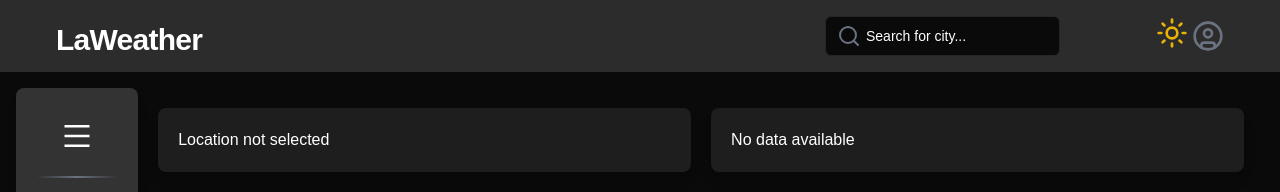
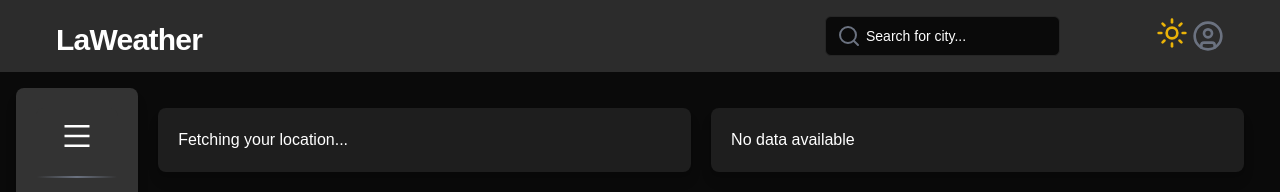
Before and after one commit to CodeLaMat/La_Weather, a Next.js app in the folder weather-app-frontend/: page / in a window 1280 px wide. Shown: the top 192 px of the page. Built offline with nearby package versions, Linux system fonts and the light colour scheme; no server answers.

Commit message:
Refactor WeatherDisplay component to fetch weather data based on user location

```diff
--- a/weather-app-frontend/components/WeatherDisplay.tsx
+++ b/weather-app-frontend/components/WeatherDisplay.tsx
@@ -8,6 +8,7 @@ import { FaRegHeart, FaHeart } from "react-icons/fa";
 import { favoritesThunk } from "../thunks/favoritesThunk";
 import { FavoriteCity } from "../types/mainTypes";
 import { useSession } from "next-auth/react";
+import { fetchWeather } from "../thunks/fetchWeather";
 
 const kelvinToCelsius = (kelvin: number) => (kelvin - 273.15).toFixed(1);
 const celsiusToFahrenheit = (celsius: string) =>
@@ -19,7 +20,7 @@ const WeatherDisplay = () => {
   const token = session?.accessToken;
   const userId = session?.user?.id;
 
-  console.log("USER İD:", userId);
+  console.log("USER ID:", userId);
 
   const [isCelsius, setIsCelsius] = useState(true);
 
@@ -40,6 +41,20 @@ const WeatherDisplay = () => {
   );
 
   useEffect(() => {
+    if (!weatherData) {
+      navigator.geolocation.getCurrentPosition(
+        (position) => {
+          const { latitude, longitude } = position.coords;
+          dispatch(fetchWeather(latitude, longitude));
+        },
+        (error) => {
+          console.error("Error fetching location:", error);
+        }
+      );
+    }
+  }, [dispatch, weatherData]);
+
+  useEffect(() => {
     if (token && userId) {
       dispatch(favoritesThunk("fetch", token, { userId }));
     }
@@ -55,7 +70,9 @@ const WeatherDisplay = () => {
   }
   if (!weatherData) {
     return (
-      <p className="text-darkText dark:text-lightText">Location not selected</p>
+      <p className="text-darkText dark:text-lightText">
+        Fetching your location...
+      </p>
     );
   }
 
```
